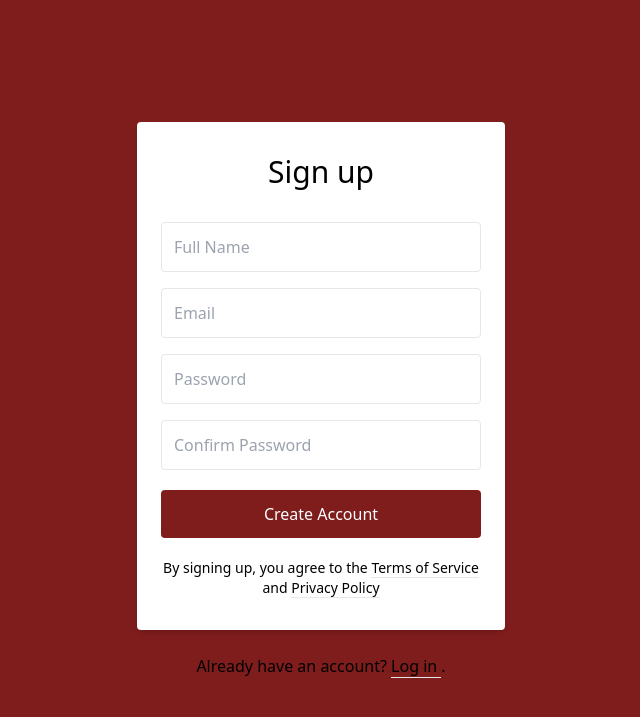
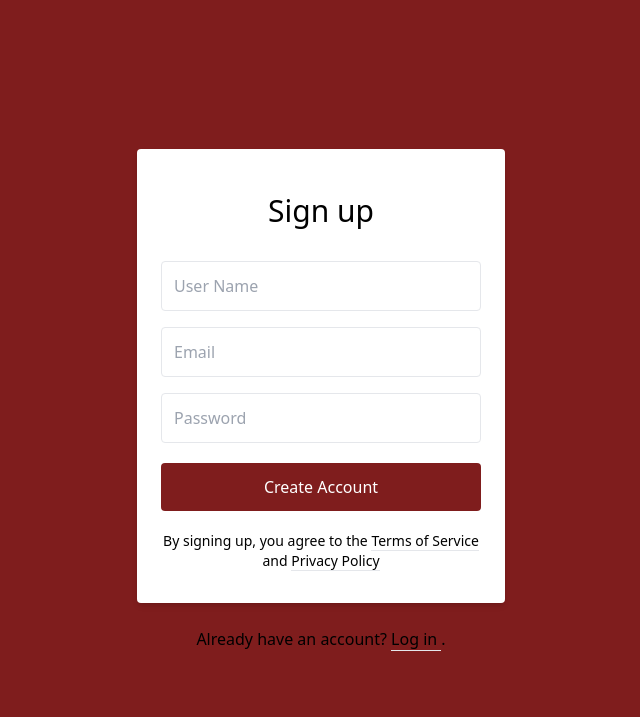
Before and after one commit to kutayturkoglu/chest.io, a Flask app: page /signup in a window 1280 px wide. Shown: the top 717 px of the page, without its empty margins (319-959 px from the left). Run offline with Flask 2, Linux system fonts and the light colour scheme.

Commit message:
Update Sign Up Page

```diff
--- a/templates/signup.html
+++ b/templates/signup.html
@@ -11,29 +11,25 @@
     <div class="bg-grey-lighter min-h-screen flex flex-col">
         <div class="container max-w-sm mx-auto flex-1 flex flex-col items-center justify-center px-2">
             <div class="bg-white px-6 py-8 rounded shadow-md text-black w-full">
+                <form name="signup-form"role="form" class="pt-3 bg-none">
                     <h1 class="mb-8 text-3xl text-center">Sign up</h1>
                     <input
                         type="text"
                         class="block border border-grey-light w-full p-3 rounded mb-4"
-                    name="fullname"
-                    placeholder="Full Name" />
+                        name="user_name"
+                        placeholder="User Name" />
 
                     <input
                         type="text"
                         class="block border border-grey-light w-full p-3 rounded mb-4"
-                    name="email"
+                        name="user_email"
                         placeholder="Email" />
 
                     <input
                         type="password"
                         class="block border border-grey-light w-full p-3 rounded mb-4"
-                    name="password"
+                        name="user_pw"
                         placeholder="Password" />
-                <input
-                    type="password"
-                    class="block border border-grey-light w-full p-3 rounded mb-4"
-                    name="confirm_password"
-                    placeholder="Confirm Password" />
 
                     <button
                         type="submit"
@@ -49,6 +45,7 @@
                             Privacy Policy
                         </a>
                     </div>
+                </form>
             </div>
 
             <div class="text-grey-dark mt-6">
--- a/views.py
+++ b/views.py
@@ -1,4 +1,4 @@
-from flask import render_template
+from flask import render_template, request
 from app import app
 from flask_sqlalchemy import SQLAlchemy
 
```
Also changed, not shown: app.py (line endings or trailing spaces), static/css/tailwind.css. Lines whose indentation alone changed are shown as unchanged.
